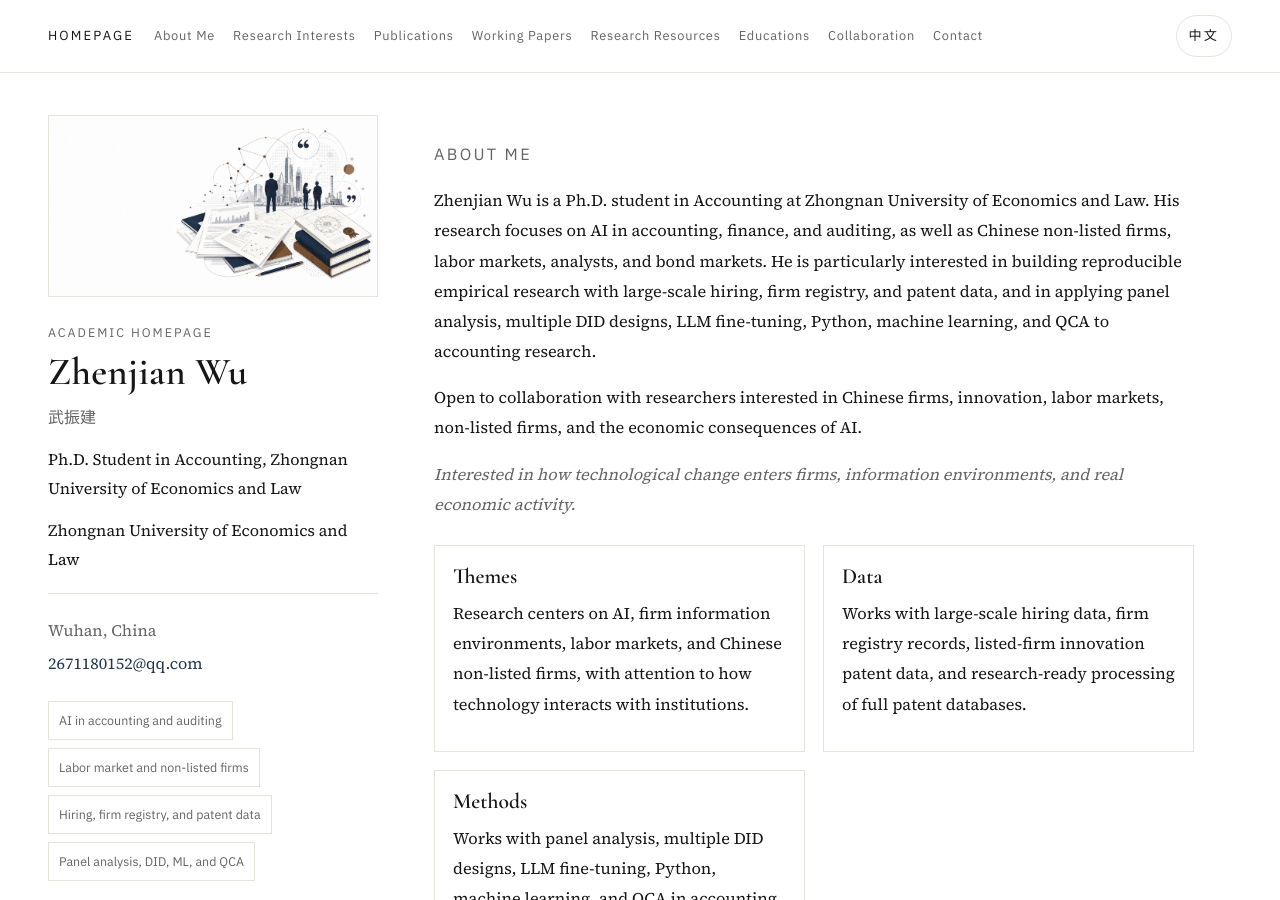
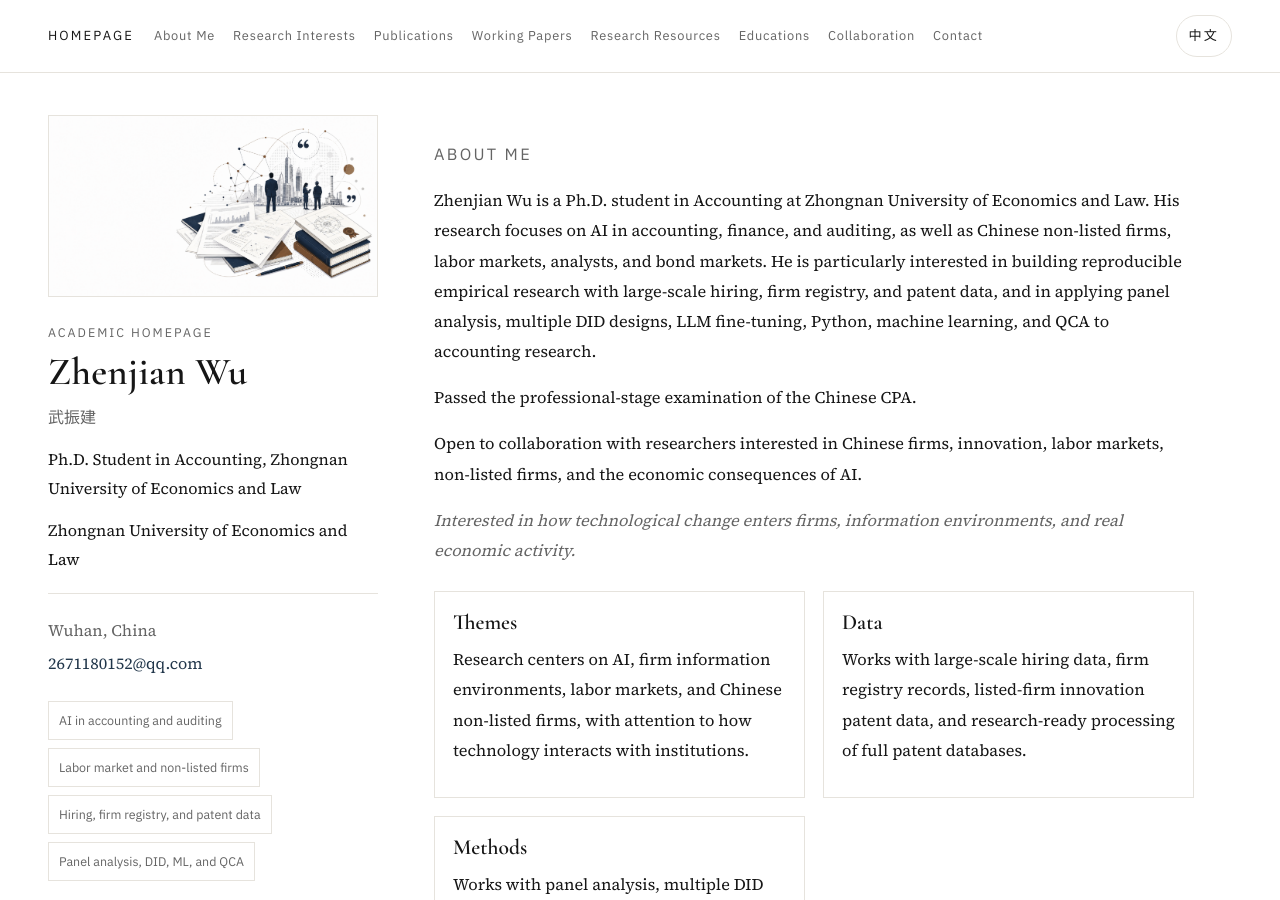
Before and after one commit to wuzhenjian0125/wuzhenjian0125.github.io, a Jekyll site: the page built from _pages/about.md, in a window 1280 px wide and 900 px high. Built offline with Jekyll 4.4.1, drawn with Linux system fonts in a browser that asks for light colours.

Commit message:
Add CPA credential line to profile

```diff
--- a/_data/profile.yml
+++ b/_data/profile.yml
@@ -11,6 +11,7 @@ zh:
     以及中国非上市企业、劳动市场、分析师与债券市场等议题。当前工作强调利用大规模招聘、
     工商和专利数据开展可复制的实证研究，并将面板分析、多种 DID 技术、大模型微调、
     Python、机器学习与 QCA 等方法用于会计学研究。
+  credential_line: "已通过中国注册会计师考试专业阶段。"
   bio_extra: >-
     希望与对中国企业、创新、劳动市场、非上市企业和 AI 经济后果感兴趣的研究者建立合作。
   signature_line: "关注技术变迁如何进入企业、信息环境与真实经济活动。"
@@ -44,6 +45,7 @@ en:
     labor markets, analysts, and bond markets. He is particularly interested in building reproducible empirical
     research with large-scale hiring, firm registry, and patent data, and in applying panel analysis, multiple DID
     designs, LLM fine-tuning, Python, machine learning, and QCA to accounting research.
+  credential_line: "Passed the professional-stage examination of the Chinese CPA."
   bio_extra: >-
     Open to collaboration with researchers interested in Chinese firms, innovation, labor markets,
     non-listed firms, and the economic consequences of AI.
--- a/_pages/about.md
+++ b/_pages/about.md
@@ -22,6 +22,7 @@ redirect_from:
 <section class="content-section content-section--intro">
   <p class="section-kicker">About Me</p>
   <p>{{ profile_text.bio }}</p>
+  <p>{{ profile_text.credential_line }}</p>
   <p>{{ profile_text.bio_extra }}</p>
   <p class="signature-line">{{ profile_text.signature_line }}</p>
   <div class="overview-grid">
```
Also changed, not shown: _pages/about-zh.md (+1 -0 lines).
